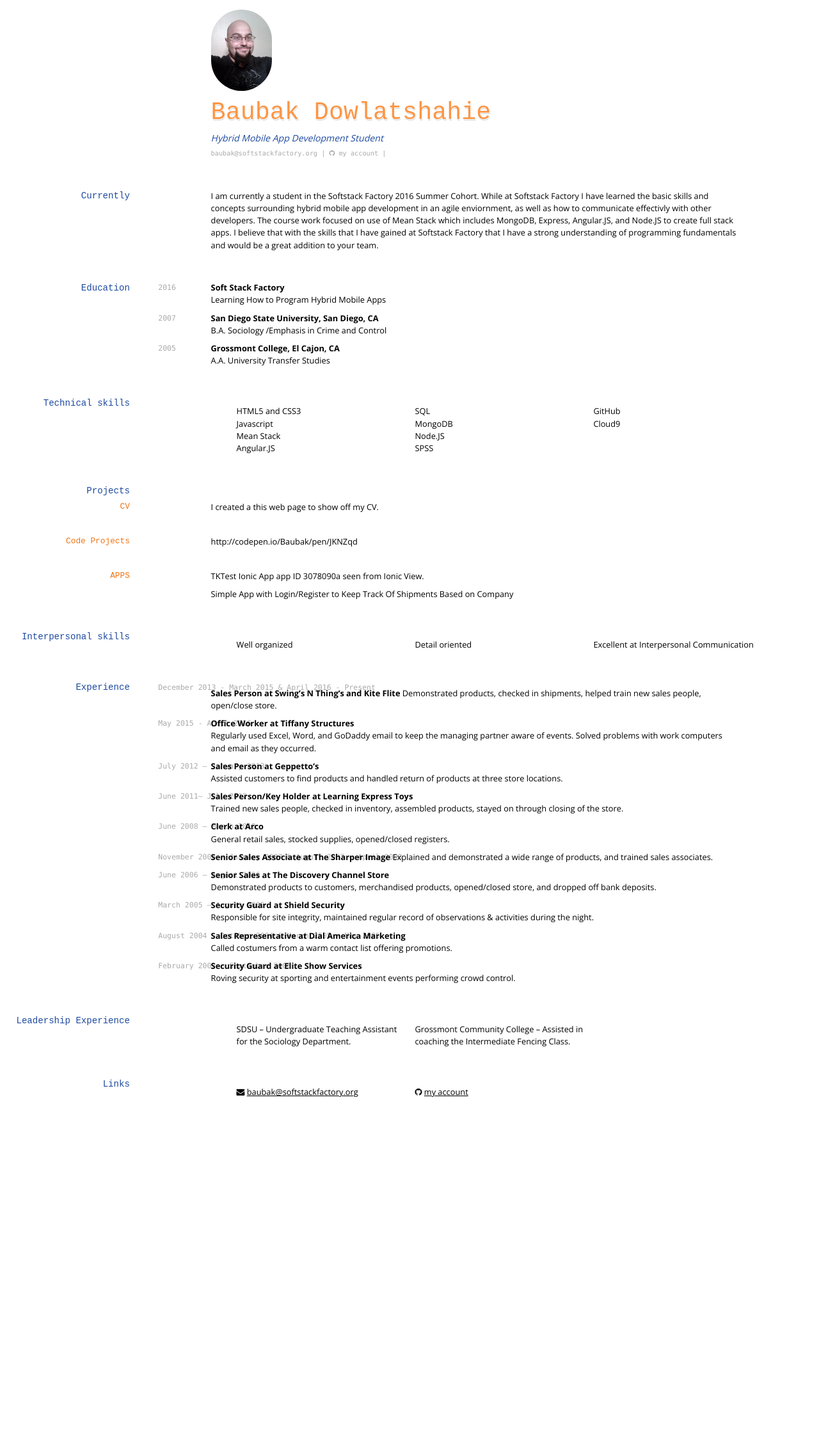
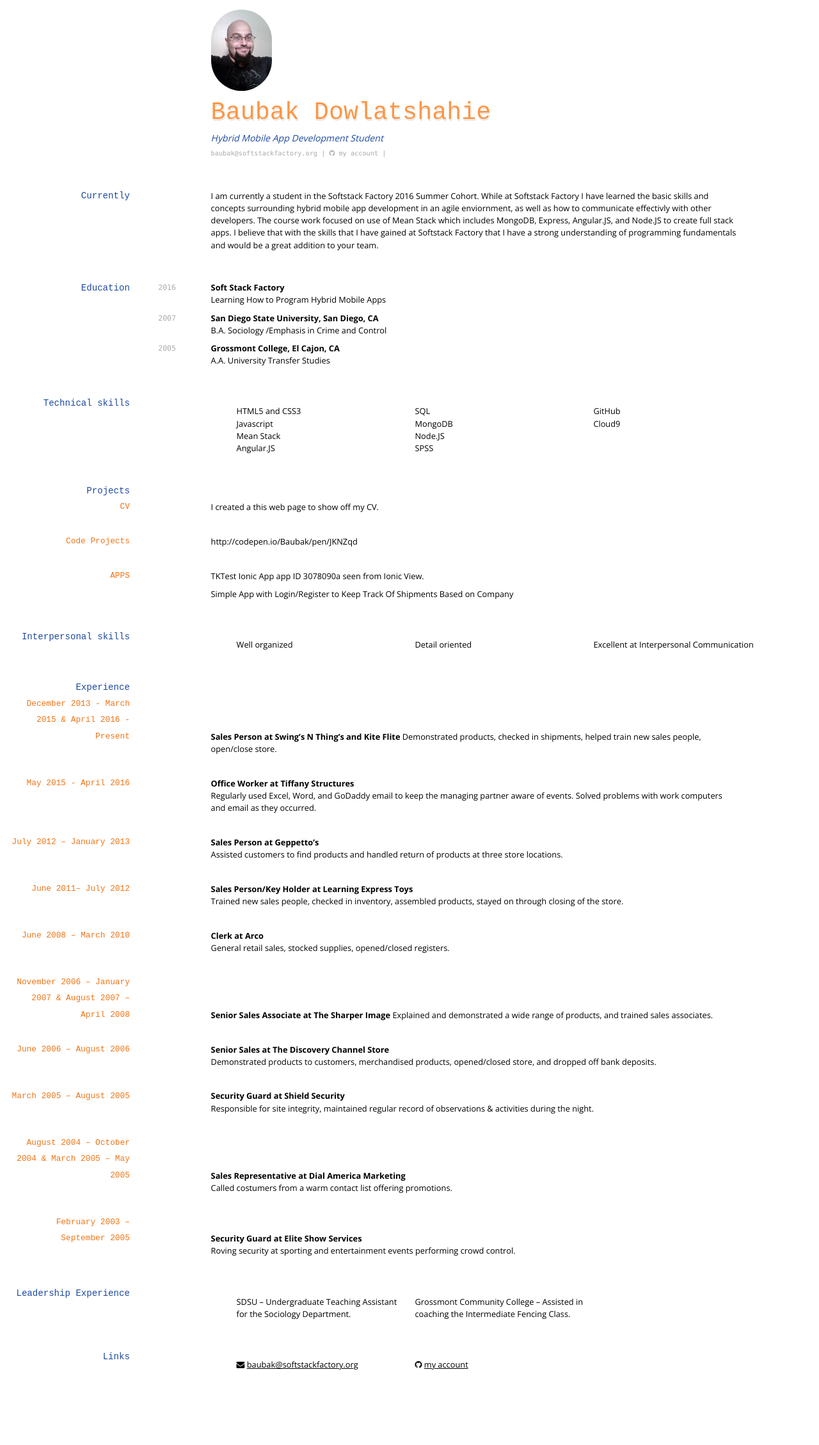
Before and after one commit to bdowlatshahiessf/bdowlatshahiessf.github.io, a Jekyll site: the page built from index.md, in a window 1280 px wide. Shown: the whole page at 64% size. Built offline with Jekyll 4.4.1, drawn with Linux system fonts in a browser that asks for light colours; nearby versions of some CDN libraries; before the commit the page ends 1832 px from its top, so only the background shows below that.

```diff
--- a/index.md
+++ b/index.md
@@ -80,7 +80,7 @@ Simple App with Login/Register to Keep Track Of Shipments Based on Company
 ## Experience
 
 
-`December 2013 - March 2015 & April 2016 - Present`
+### December 2013 - March 2015 & April 2016 - Present
 
 
 
@@ -88,7 +88,7 @@ __Sales Person at Swing's N Thing's  and Kite Flite__
 Demonstrated products, checked in shipments, helped train new sales people, open/close store.
 
 
-`May 2015 - April 2016`
+### May 2015 - April 2016
 
 
 
@@ -96,56 +96,56 @@ __Office Worker at Tiffany Structures__
 Regularly used Excel, Word, and GoDaddy email to keep the managing partner aware of events.
 Solved problems with work computers and email as they occurred.
 
-`July 2012 – January 2013`
+### July 2012 – January 2013
 
 
 
 __Sales Person at Geppetto's__
 Assisted customers to find products and handled return of products at three store locations.
 
-`June 2011– July 2012`
+### June 2011– July 2012
 
 
 
 __Sales Person/Key Holder at Learning Express Toys__
 Trained new sales people, checked in inventory, assembled products, stayed on through closing of the store.
 
-`June 2008 – March 2010`
+### June 2008 – March 2010
 
 
 
 __Clerk at Arco__
 General retail sales, stocked supplies, opened/closed registers.
 
-`November 2006 – January 2007 & August 2007 – April 2008`
+### November 2006 – January 2007 & August 2007 – April 2008
 
 
 
 __Senior Sales Associate at The Sharper Image__
 Explained and demonstrated a wide range of products, and trained sales associates.
 
-`June 2006 – August 2006`
+### June 2006 – August 2006
 
 
 
 __Senior Sales at The Discovery Channel Store__
 Demonstrated products to customers, merchandised products, opened/closed store, and dropped off bank deposits.
 
-`March 2005 – August 2005`
+### March 2005 – August 2005
 
 
 
 __Security Guard at Shield Security__
 Responsible for site integrity, maintained regular record of observations & activities during the night.
 
-`August 2004 – October 2004 & March 2005 – May 2005`
+### August 2004 – October 2004 & March 2005 – May 2005
 
 
 
 __Sales Representative at Dial America Marketing__
 Called costumers from a warm contact list offering promotions.
 
-`February 2003 – September 2005`
+### February 2003 – September 2005
 
 
 
```
